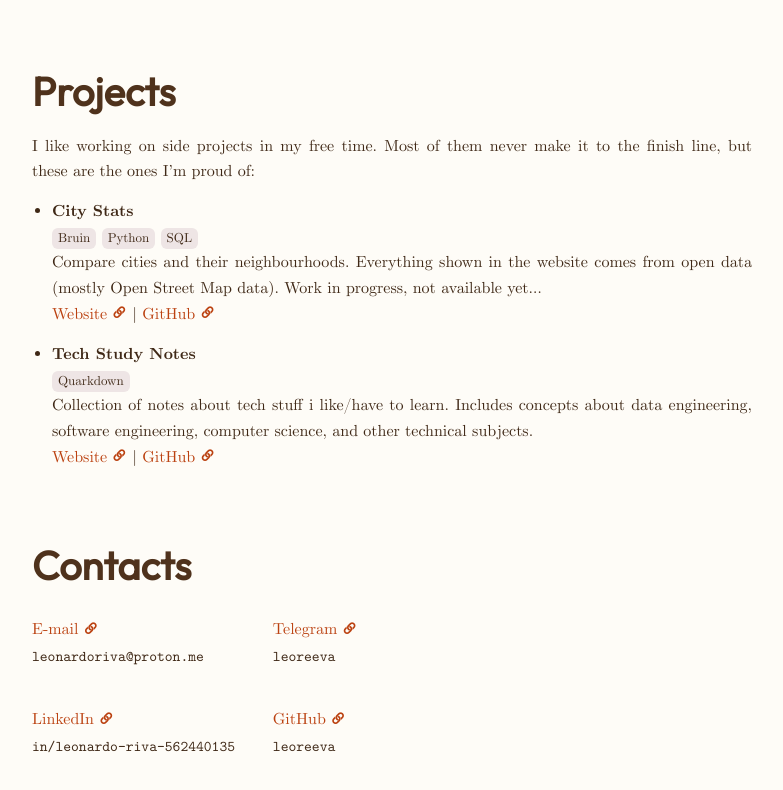
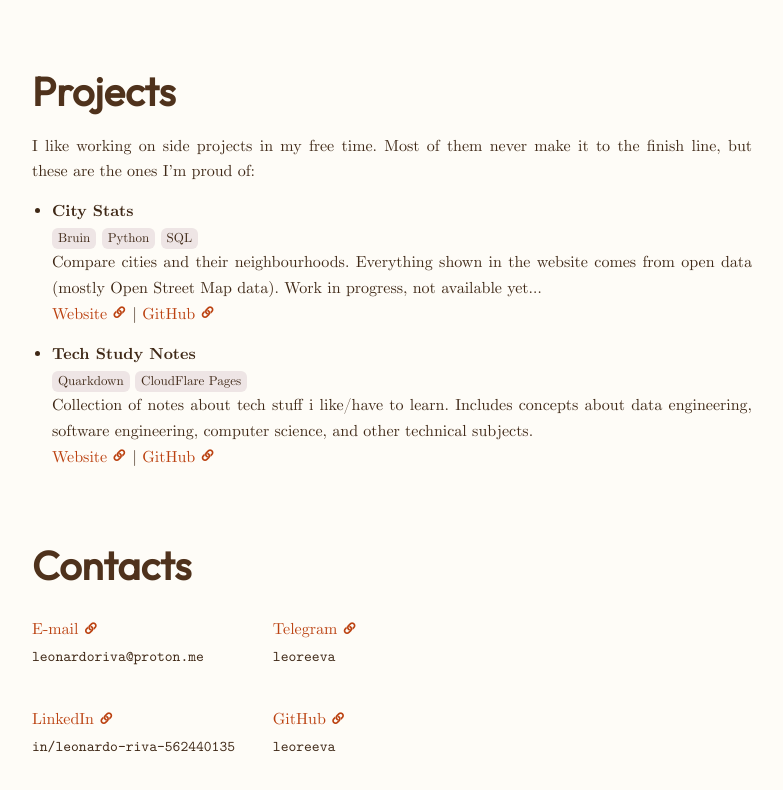
Before and after one commit to leoreeva/leoreeva.github.io, a plain HTML site: page docs/index.html in a window 1280 px wide. Shown: the part 741-1531 px from the top of the page, without its empty margins (254-1037 px from the left). Drawn offline with Linux system fonts and the light colour scheme.

Commit message:
Test cv pdf

```diff
--- a/docs/index.html
+++ b/docs/index.html
@@ -74,7 +74,7 @@ a:not(.sidebar a, .blog-item-link-wrapper)::after {
 <span class="tag">Bruin</span> <span class="tag">Python</span> <span class="tag">SQL</span> <br />
 Compare cities and their neighbourhoods. Everything shown in the website comes from open data (mostly Open Street Map data). Work in progress, not available yet&hellip; <br />
 <a href="to_do">Website</a> | <a href="https://github.com/leoreeva/city-stats">GitHub</a></p></li><li><p><strong>Tech Study Notes</strong> <br />
-<span class="tag">Quarkdown</span> <br />
+<span class="tag">Quarkdown</span> <span class="tag">CloudFlare Pages</span> <br />
 Collection of notes about tech stuff i like/have to learn. Includes concepts about data engineering, software engineering, computer science, and other technical subjects. <br />
 <a href="https://tech-study-notes.pages.dev/">Website</a> | <a href="https://github.com/leoreeva/tech-study-notes">GitHub</a></p></li></ul><h2 id="contacts">Contacts</h2><div style="grid-template-columns: auto auto; justify-content: flex-start; align-items: center; row-gap: 1.0cm; column-gap: 1.0cm;" class="stack stack-grid"><p><a href="mailto:leonardoriva@proton.me">E-mail</a><br /><span class="codespan-content"><code>leonardoriva@proton.me</code></span></p><p><a href="https://t.me/leoreeva">Telegram</a><br /><span class="codespan-content"><code>leoreeva</code></span></p><p><a href="https://it.linkedin.com/in/leonardo-riva-562440135">LinkedIn</a><br /><span class="codespan-content"><code>in/leonardo-riva-562440135</code></span></p><p><a href="https://github.com/leoreeva">GitHub</a><br /><span class="codespan-content"><code>leoreeva</code></span></p></div></main>
     <aside class="margin-area" id="margin-area-right"></aside>
```
Also changed, not shown: README.md, 1 other file.
